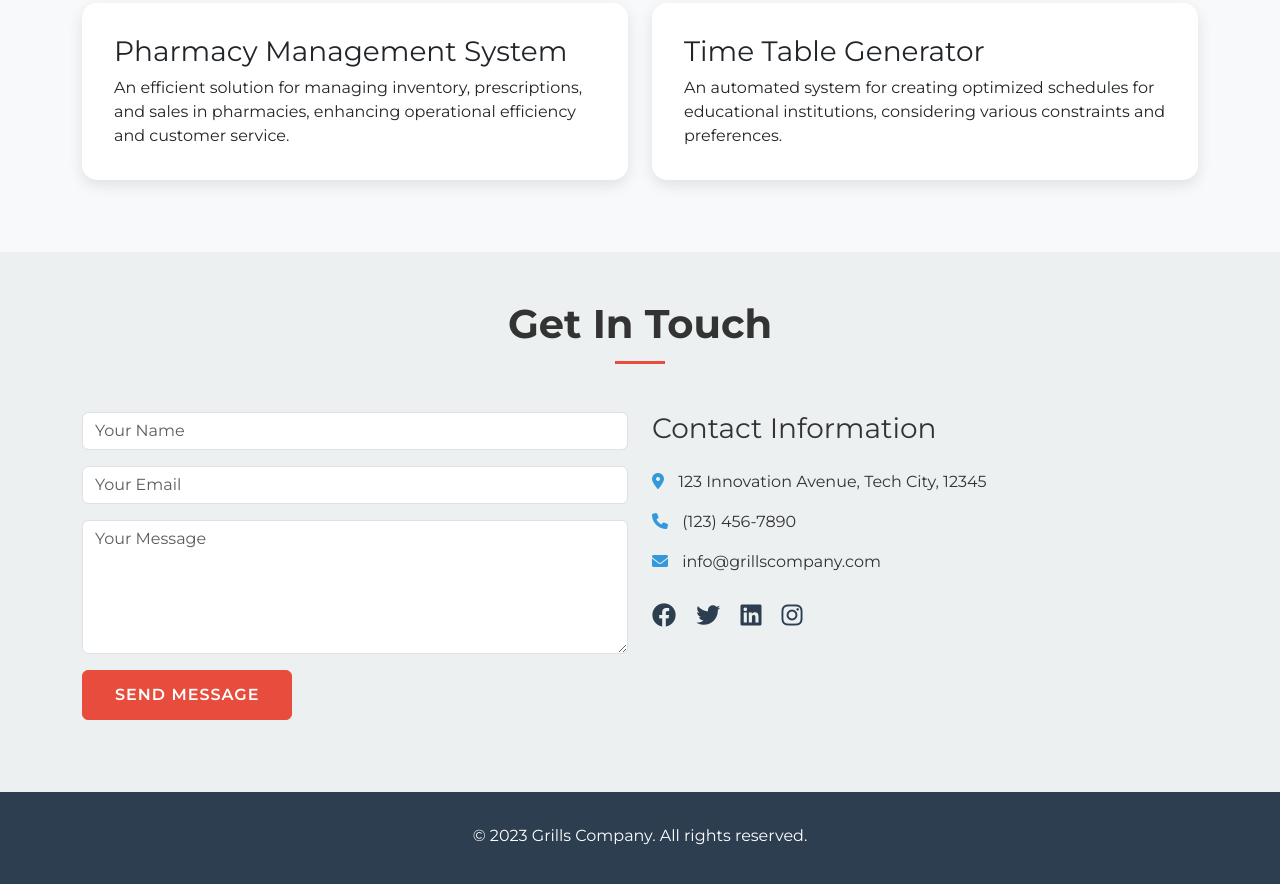
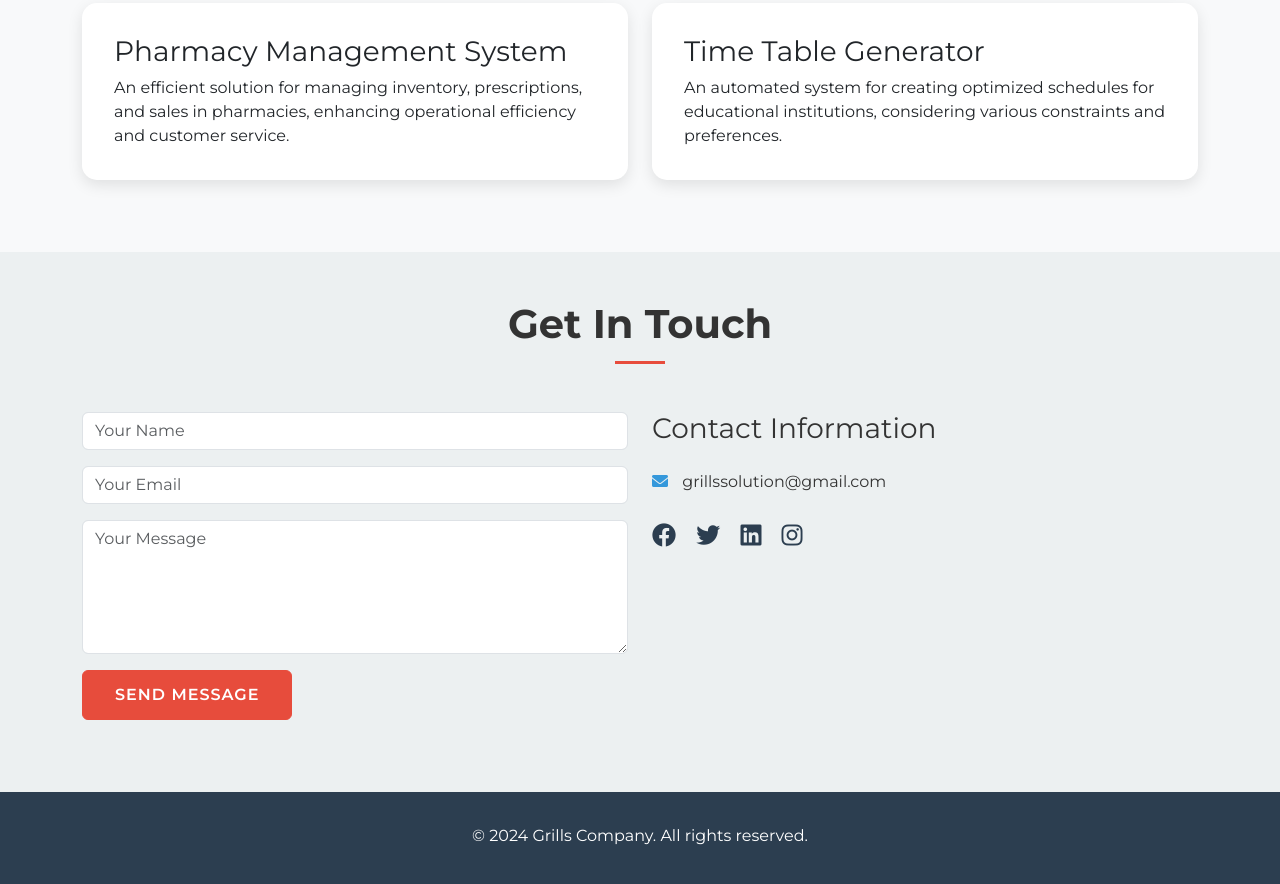
Before and after one commit to grillssolution/portfolio.github.io, a plain HTML site: page index.html in a window 1280 px wide. Shown: the part 1666-2550 px from the top of the page. Drawn offline with nearby package versions, Linux system fonts and the light colour scheme.

Commit message:
gmail and year

```diff
--- a/index.html
+++ b/index.html
@@ -444,9 +444,9 @@
                 <div class="col-md-6 mb-4">
                     <div class="contact-info">
                         <h3 class="mb-4">Contact Information</h3>
-                        <p><i class="fas fa-map-marker-alt"></i> 123 Innovation Avenue, Tech City, 12345</p>
-                        <p><i class="fas fa-phone"></i> (123) 456-7890</p>
-                        <p><i class="fas fa-envelope"></i> info@grillscompany.com</p>
+                        <!-- <p><i class="fas fa-map-marker-alt"></i> 123 Innovation Avenue, Tech City, 12345</p>
+                        <p><i class="fas fa-phone"></i> (123) 456-7890</p> -->
+                        <p><i class="fas fa-envelope"></i> grillssolution@gmail.com</p>
                     </div>
                     <div class="social-icons mt-4">
                         <a href="https://www.facebook.com/people/Grills-Solution/61568380431207/"><i class="fab fa-facebook"></i></a>
@@ -462,7 +462,7 @@
     <!-- Footer -->
     <footer class="text-center">
         <div class="container">
-            <p>&copy; 2023 Grills Company. All rights reserved.</p>
+            <p>&copy; 2024 Grills Company. All rights reserved.</p>
         </div>
     </footer>
 
```
